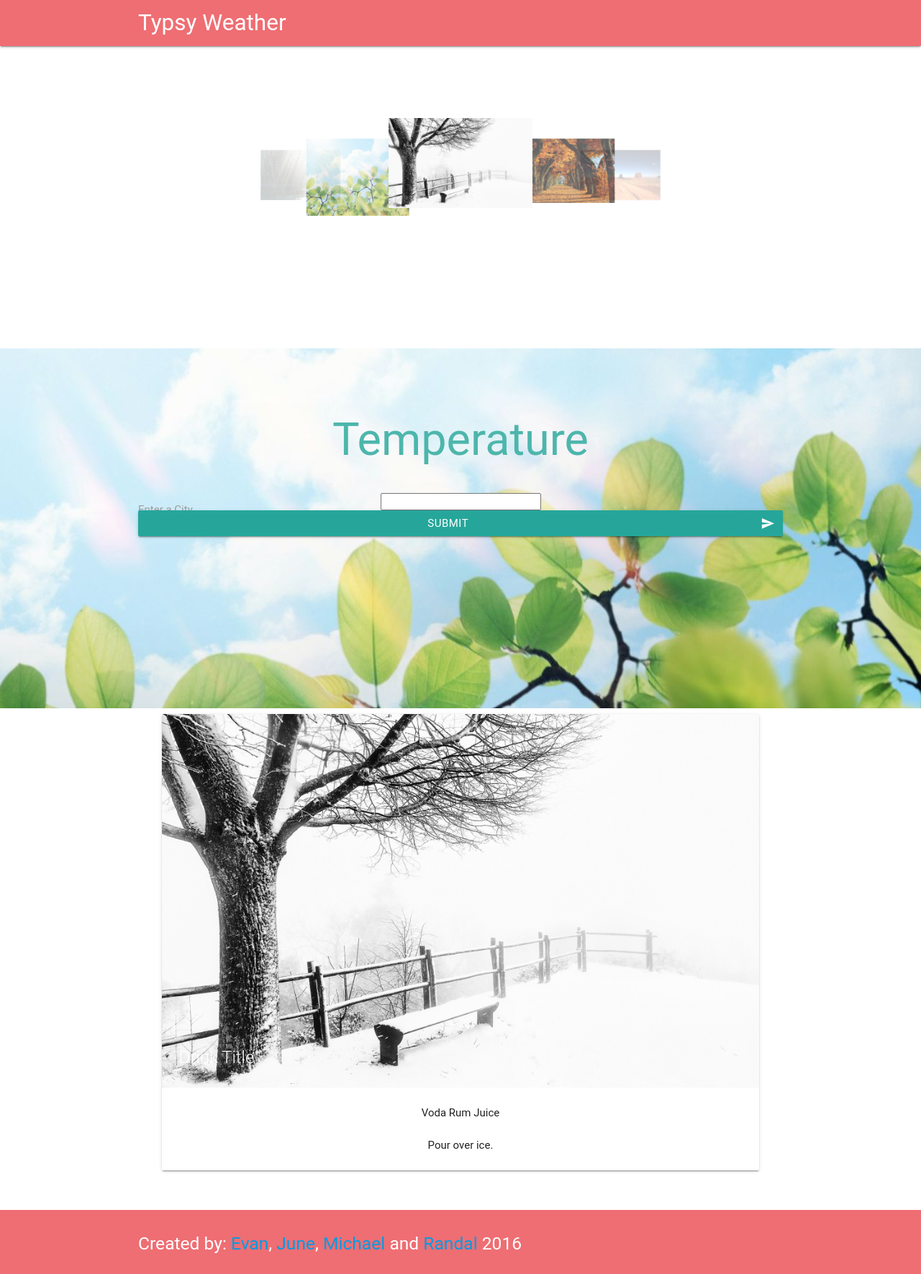
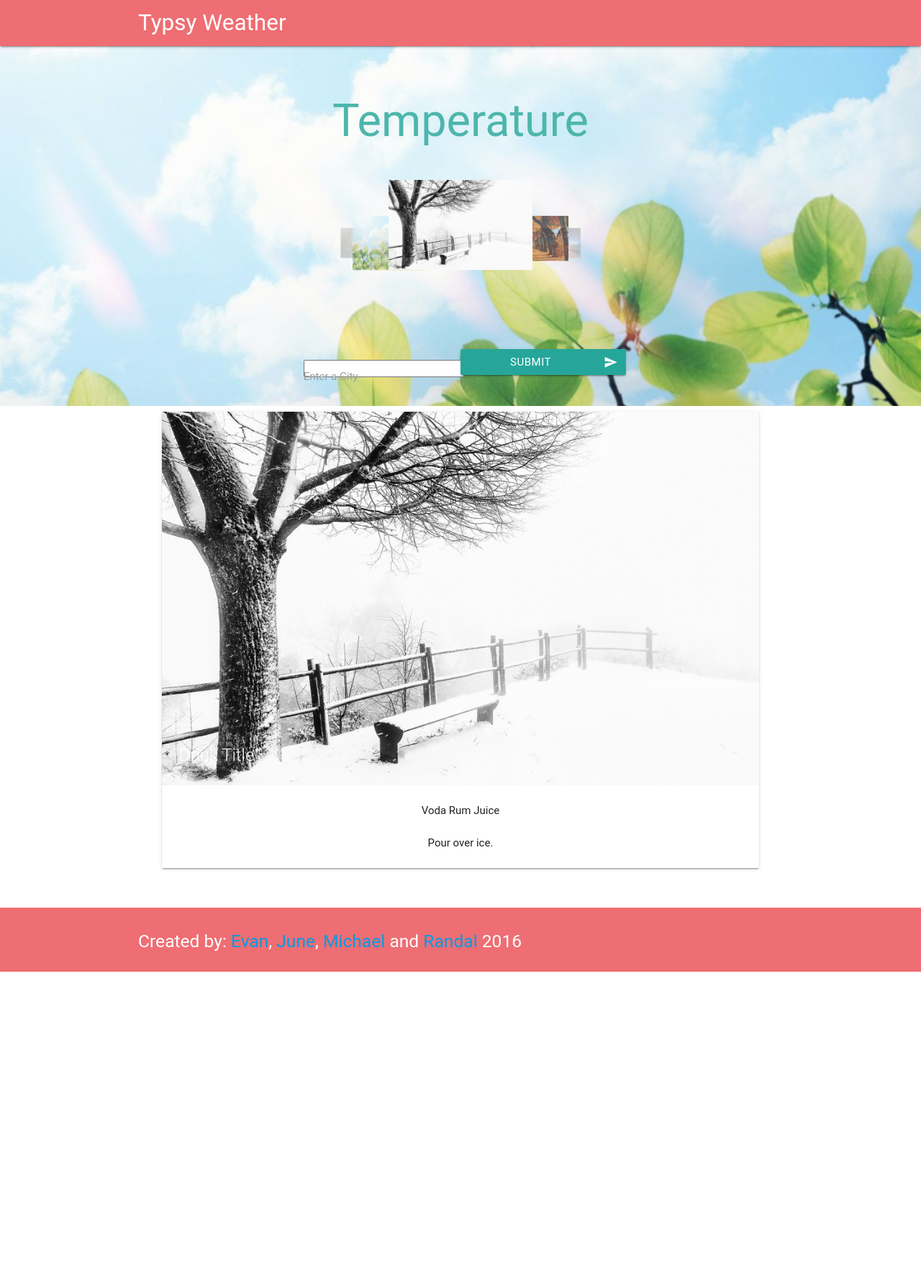
Before and after one commit to RJRowland93/Drink_Weather, a PHP site: page / in a window 1280 px wide. Shown: the whole page at 72% size. After the commit the page ends 1350 px from the top, so only its background shows below. Run offline with PHP 8.4, Linux system fonts and the light colour scheme; some libraries are stand-ins or nearby versions; some web fonts are replaced.

Commit message:
combined carousel and search bar into parallax

```diff
--- a/assets/css/main.css
+++ b/assets/css/main.css
@@ -10,3 +10,7 @@
     flex: 1 0 auto;
   }
   /*=====================================*/
+  .carousel {
+  	height: 200px !important;
+  	perspective: 200px !important;
+  }
--- a/index.html
+++ b/index.html
@@ -22,9 +22,15 @@
       </div>
     </nav>
 
+  <div id="index-banner" class="parallax-container">
+    <div class="section no-pad-bot">
+      <div class="container">
+        <br>
+<!-- Temperature -->
+        <h1 class="header center teal-text text-lighten-2">Temperature</h1>
+        <br>
 <!-- Drink Carousel -->
-	<div class="container">
-		<div class="row">
+        <div class="row">
 			<div class="col s12 m8 offset-m2">
 			  	<div class="carousel">
 			    <a class="carousel-item" href="#one!"><img src="assets/images/cold.jpg"></a>
@@ -35,22 +41,21 @@
 			  </div>
 			</div>
 		</div>
-	</div>
-
-  <div id="index-banner" class="parallax-container">
-    <div class="section no-pad-bot">
-      <div class="container">
-        <br><br>
-        <h1 class="header center teal-text text-lighten-2">Temperature</h1>
 <!-- Search Bar -->
-        <div class="row center">
-          <div class="input-field col s12">
-	          <input id="city" type="city" class="validate">
-	          <label for="city">Enter a City</label>
-	          <button class="btn waves-effect waves-light col s12" type="submit" name="action">Submit
-			    <i class="material-icons right">send</i>
-			  </button>
+        <div class="row">
+        <form class="col s12 m6 offset-m3">
+        	<div class="input-field">
+        		<div class="row">
+        			<div class="input-field	col s6">
+        				<input id="city" type="city" class="validate">
+	          			<label for="city">Enter a City</label>
+        			</div>
+        			<button class="btn waves-effect waves-light col s6" type="submit" name="action">Submit
+				    <i class="material-icons right">send</i>
+				  </button>
+        		</div>
           </div>
+        </form>
         </div>
       </div>
       </div>
```
